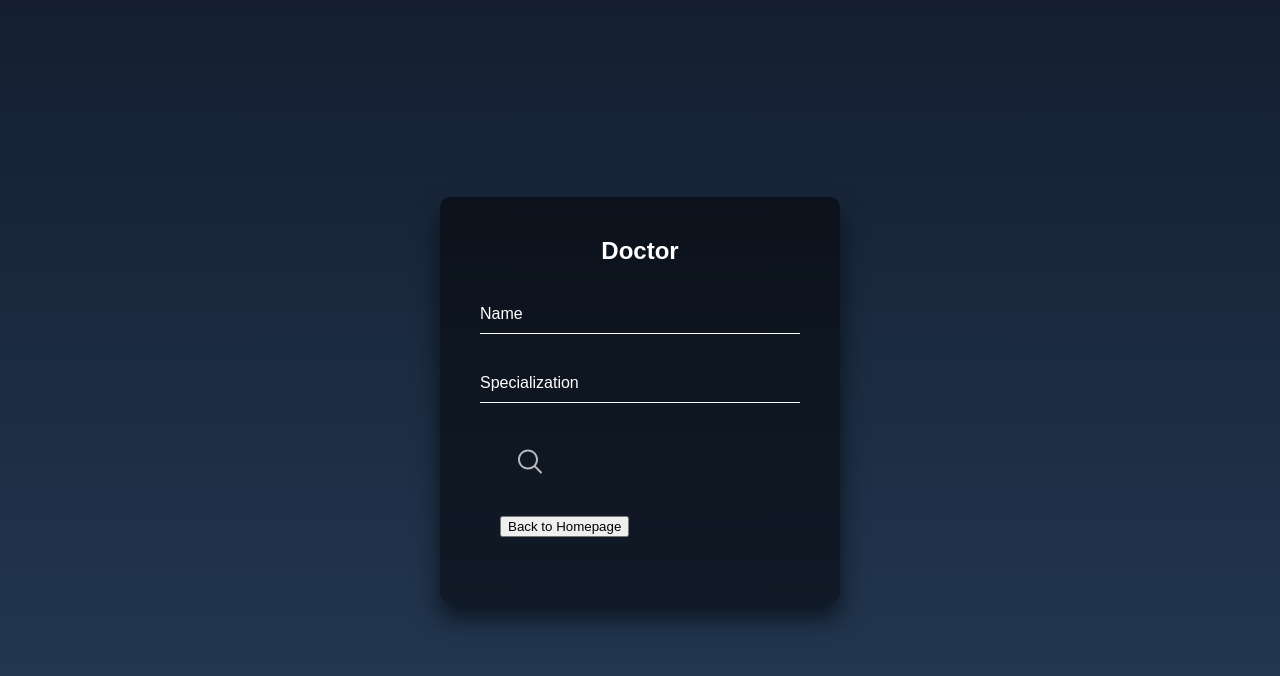
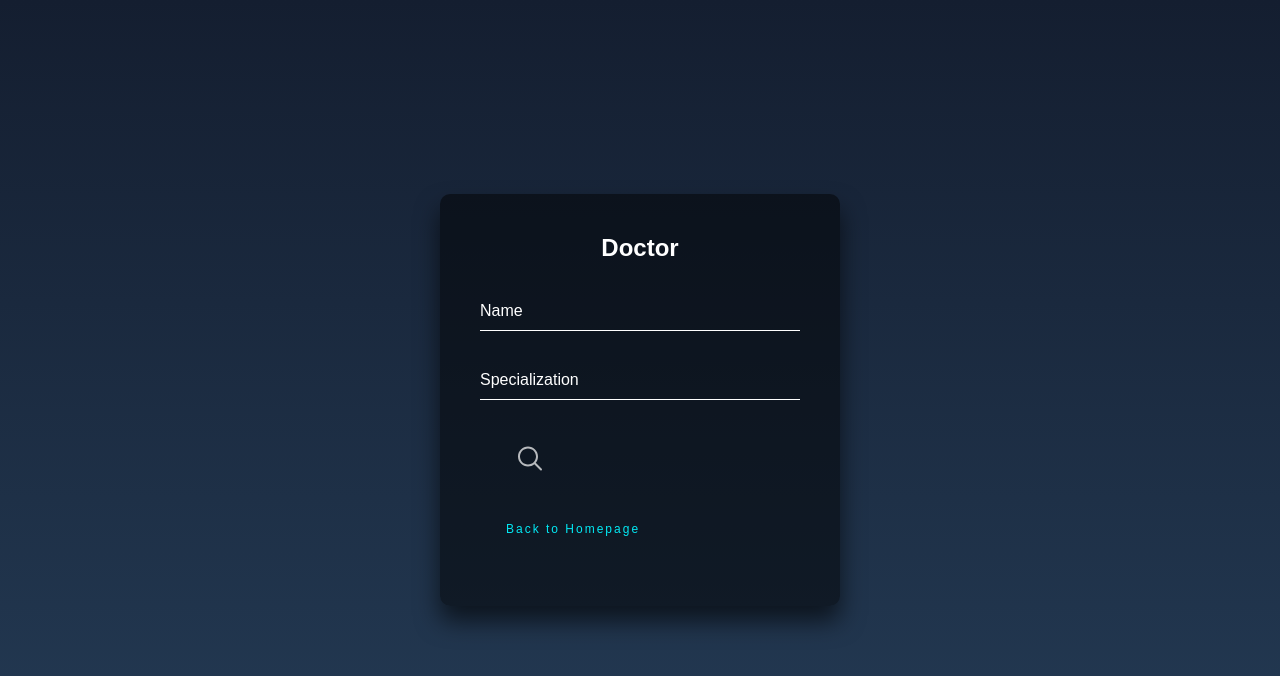
Before and after one commit to zgr2788/CS306-HADMDB, a FastAPI app: page /create/doctors/ in a window 1280 px wide. Shown: the top 676 px of the page. Run offline with FastAPI, Linux system fonts and the light colour scheme.

Commit message:
buttons fixed and cursor pointer

```diff
--- a/templates/doctor_home.html
+++ b/templates/doctor_home.html
@@ -13,6 +13,7 @@
   text-transform: uppercase;
   margin-top: 5px;
   letter-spacing: 4px;
+  cursor: pointer;
 }
 
 .mybutton:hover {
--- a/templates/doctor_insert.html
+++ b/templates/doctor_insert.html
@@ -1,6 +1,38 @@
 <head>
   <link href="{{ url_for('static', path='/styles.css') }}" rel="stylesheet">
 </head>
+
+<style>
+  .mybutton2 {
+    position: relative;
+    padding: 4px 6px;
+    border: none;
+    background: transparent;
+    color: #03e9f4;
+    font-size: 12px;
+    margin-top: 5px;
+    letter-spacing: 2px;
+    cursor: pointer;
+  }
+
+  .mybutton2:hover {
+    background: transparent;
+    color: #fff;
+    border-radius: 5px;
+    box-shadow: 0 0 1px #03e9f4,
+                0 0 5px #03e9f4,
+                0 0 25px #03e9f4;
+  }
+
+  .mybutton2 input:focus ~ button,
+  .mybutton2 input:valid ~ button {
+    top: -10px;
+    left: 0;
+    color: #03e9f4;
+    font-size: 12px;
+  }
+
+  </style>
 
 <div class="login-box">
   <h2>Doctor</h2>
@@ -23,7 +55,7 @@
 
   <div class="container">
     <form action="/">
-      <a href="#"><button>
+      <a href="#"><button class="mybutton2">
         Back to Homepage
       </button></a>
     </form>
```
